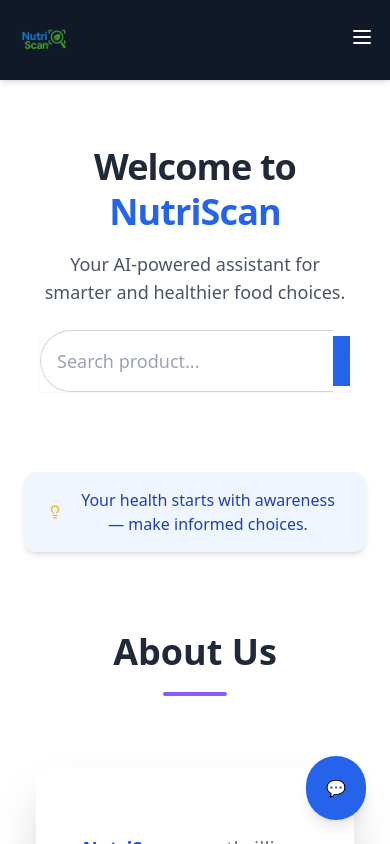
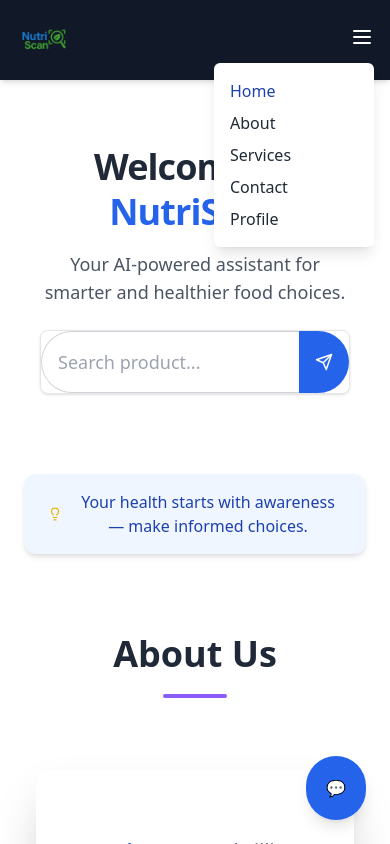
Before and after one commit to adityakesarwani10/NutriScan, a React (Vite) app: page / in a window 390 px wide. Both pictures are taken after a click on the button 362 px from the left and 37 px from the top of the page. Shown: the top 844 px of the page. Built offline with nearby package versions, Linux system fonts and the light colour scheme.

Commit message:
Frontend Completed

```diff
--- a/src/Component/Header/Header.jsx
+++ b/src/Component/Header/Header.jsx
@@ -3,9 +3,10 @@
 import { useRef } from 'react';
 import { NavLink } from 'react-router-dom';
 import { useEffect } from 'react';
+import { useState } from 'react';
 
 const Header = ({ searchText }) => {
-
+  const [isDropdownOpen, setDropdownOpen] = useState(false);
   const inputRef = useRef();
 
   useEffect(() => {
@@ -79,20 +80,72 @@
         </div>
 
         {/* Mobile Menu Icon */}
-        <div className="md:hidden">
-          <button className="text-white focus:outline-none">
-            <svg
-              className="h-6 w-6"
-              fill="none"
-              stroke="currentColor"
-              viewBox="0 0 24 24"
-              xmlns="http://www.w3.org/2000/svg"
-            >
-              <path strokeLinecap="round" strokeLinejoin="round" strokeWidth={2}
-                d="M4 6h16M4 12h16M4 18h16" />
+        <div className="relative md:hidden">
+          <button
+            className="text-white focus:outline-none"
+            onClick={() => setDropdownOpen(!isDropdownOpen)}
+          >
+            <svg className="h-6 w-6" fill="none" stroke="currentColor" viewBox="0 0 24 24">
+              <path
+                strokeLinecap="round"
+                strokeLinejoin="round"
+                strokeWidth={2}
+                d="M4 6h16M4 12h16M4 18h16"
+              />
             </svg>
           </button>
+
+          {isDropdownOpen && (
+            <div className="absolute top-full right-0 mt-2 w-40 bg-white text-black rounded-md shadow-lg z-50">
+              <ul className="flex flex-col space-y-2 p-4">
+                <li><NavLink to="/"
+                      className={({isActive}) =>
+                          `${isActive? "text-blue-800" : "text-gray-800"} hover:text-blue-300`
+                      }
+                  >
+                      Home
+                  </NavLink>
+                  </li>
+                   <li><NavLink to="/About"
+                      className={({isActive}) =>
+                          `${isActive? "text-blue-800" : "text-gray-800"} hover:text-blue-300`
+                      }
+                  >
+                      About
+                  </NavLink>
+                  </li>
+                  <li>
+
+                  <NavLink to="/Services"
+                      className={({isActive}) =>
+                          `${isActive? "text-blue-800" : "text-gray-800"} hover:text-blue-300`
+                      }
+                  >
+                      Services
+                  </NavLink>
+                  </li>
+                  <li>
+                  <NavLink to="/Contact"
+                      className={({isActive}) =>
+                          `${isActive? "text-blue-800" : "text-gray-800"} hover:text-blue-300`
+                      }
+                  >
+                      Contact
+                  </NavLink>
+                  </li>
+                  <li>
+                  <NavLink to="/Profile"
+                      className={({isActive}) =>
+                          `${isActive? "text-blue-800" : "text-gray-800"} hover:text-blue-300`
+                      }
+                  >
+                      Profile
+                  </NavLink></li>
+              </ul>
+            </div>
+          )}
         </div>
+
       </div>
     </header>
   );
--- a/src/Component/Hero_sec/Hero_sec.jsx
+++ b/src/Component/Hero_sec/Hero_sec.jsx
@@ -43,16 +43,16 @@
 
       {/* Mobile Search Bar */}
       <div className="mt-6 flex flex-col items-center gap-4 md:hidden">
-        <div className="flex items-center w-full max-w-xl overflow-hidden shadow-sm">
+        <div className="flex w-full max-w-md rounded-lg overflow-hidden border shadow">
           <input
             type="text"
             placeholder="Search product..."
             value={inputText}
             onChange={(e) => setInputText(e.target.value)}
-            className="flex-grow px-4 py-4 rounded-l-full border-t border-b border-l border-gray-300 focus:outline-none text-lg"
+            className="flex-grow px-4 py-4 rounded-l-full border-t border-b border-l border-gray-300 focus:outline-none text-lg px-4 py-2 outline-none min-w-0"
           />
           <button
-            className="bg-blue-600 text-white p-4 px-4 rounded-r-full hover:bg-blue-700 flex items-center justify-center"
+            className="bg-blue-600 text-white p-4 px-4 rounded-r-full hover:bg-blue-700 flex items-center justify-center bg-blue-500 text-white px-4 py-2 hover:bg-blue-600"
             onClick={handleMobileSend}
           >
             <FiSend className="text-lg" />
--- a/src/index.css
+++ b/src/index.css
@@ -134,3 +134,11 @@
     @apply bg-background text-foreground;
   }
 }
+.dropdown-menu {
+  position: absolute;
+  top: 100%;
+  right: 0;
+  background-color: white;
+  box-shadow: 0px 4px 10px rgba(0,0,0,0.1);
+  z-index: 999;
+}
```
